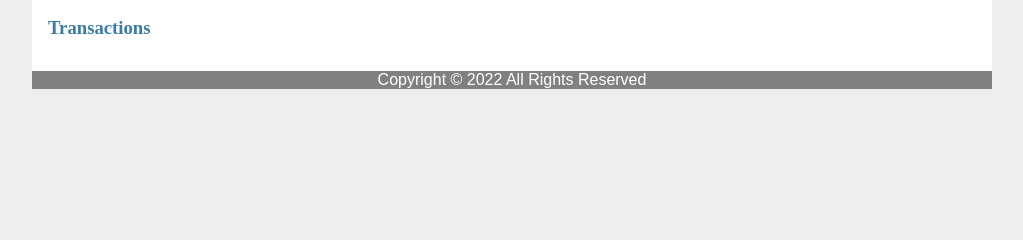
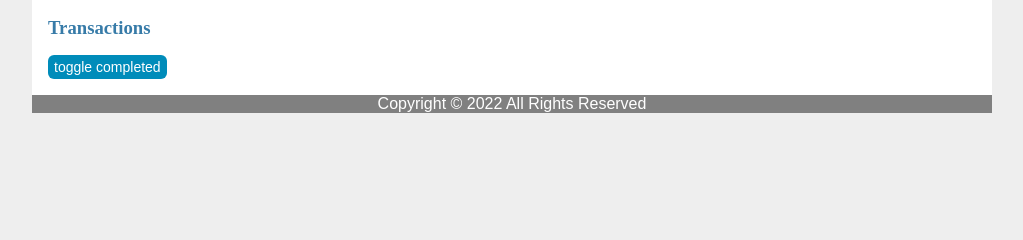
Before and after one commit to hzheng/smartrade, a Flask app: page /report/1 in a window 1280 px wide. Shown: the part 226-466 px from the top of the page, without its empty margins (128-1151 px from the left). Run offline with Flask 2, Linux system fonts and the light colour scheme; data that the repository does not hold is empty.

Commit message:
separate completed transactions

```diff
--- a/smartrade/static/style.css
+++ b/smartrade/static/style.css
@@ -128,11 +128,15 @@ section {
 }
 
 table.transaction {
-  background: #E7E9EB;
+  background: #D5F5E3;
   border-collapse: collapse;
   border-style: hidden;
   width: 95%;
   margin: 8px auto
+}
+
+table.transaction.completed {
+  background: #E7E9EB;
 }
 
 table.transaction th, table.transaction td {
@@ -171,3 +175,16 @@ table.transaction td.money {
 .negative {
   color: red;
 }
+
+.toggle {
+  cursor: pointer;
+  background-color: #008CBA;
+  border: none;
+  color: white;
+  padding: 4px 6px;
+  text-align: center;
+  text-decoration: none;
+  display: inline-block;
+  font-size: 14px;
+  border-radius: 6px;
+}
--- a/smartrade/templates/base.html
+++ b/smartrade/templates/base.html
@@ -5,6 +5,9 @@
     <title>{% block title %}{% endblock %} - Smartrade</title>
 
     <link rel="stylesheet" href="{{url_for('static', filename='style.css')}}" />
+    <script src="https://code.jquery.com/jquery-3.6.0.min.js"
+        integrity="sha256-/xUj+3OJU5yExlq6GSYGSHk7tPXikynS7ogEvDej/m4=" crossorigin="anonymous"></script>
+    <script type="text/javascript" src="{{url_for('static', filename='app.js')}}"></script>
     {% block head %}
     <!-- Placeholder for Other Imports -->
     {% endblock %}
--- a/smartrade/templates/transactions.html
+++ b/smartrade/templates/transactions.html
@@ -51,10 +51,11 @@ Transaction Report
     </div>
 
     <h3>Transactions</h3>
+    <span class="toggle" onclick="$('.completed').parent().toggle()">toggle completed</span>
     {% for group in groups %}
     <section>
         {% for open_tx, close_tx_list in group.chains.items() %}
-        <table class="transaction">
+        <table class="transaction {{'' if group.profit is none else 'completed'}}">
             <colgroup>
                 <col span="1" style="width: 25%;">
                 <col span="1" style="width: 15%;">
```
Also changed, not shown: smartrade/static/app.js (added).
